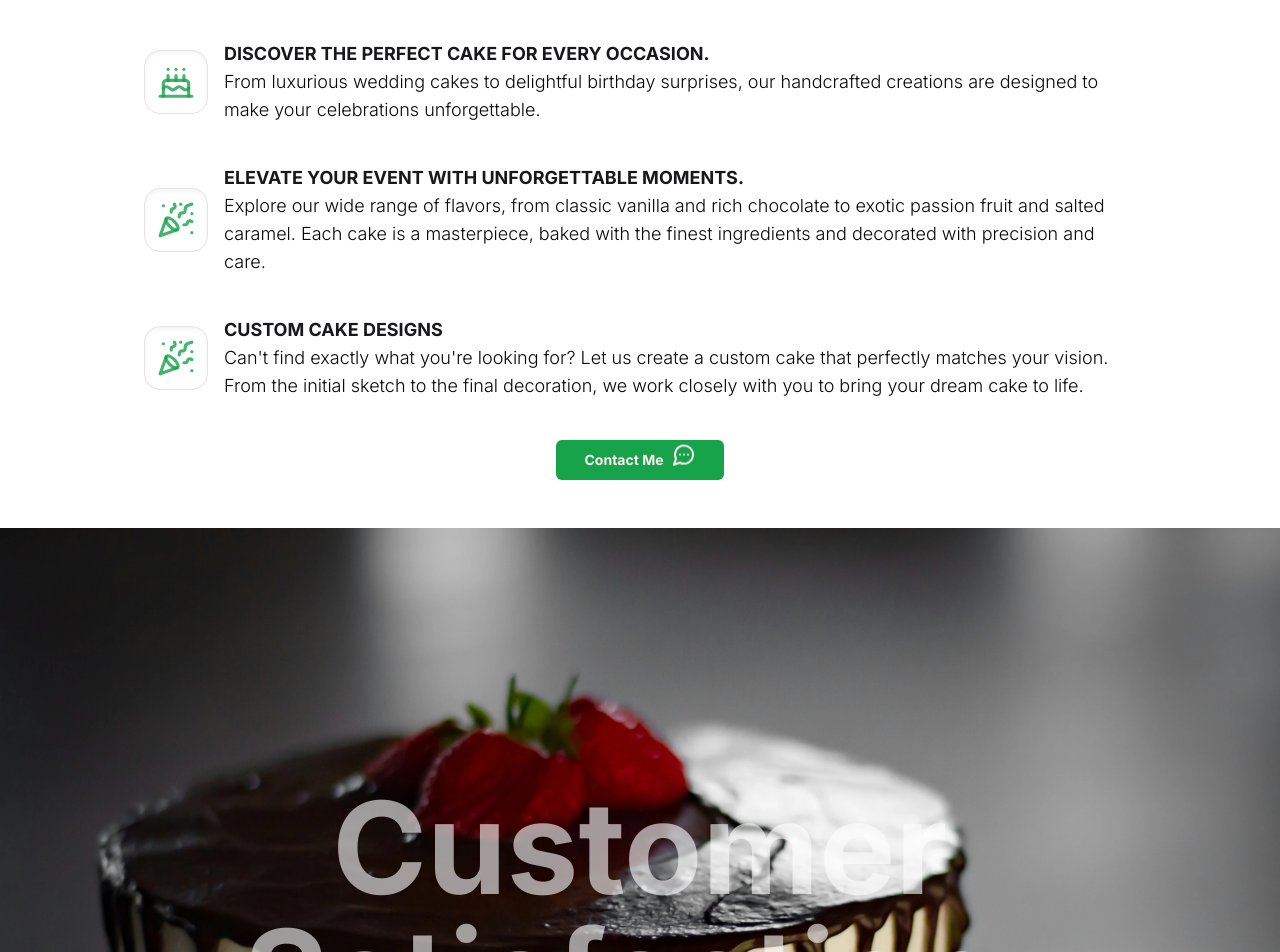
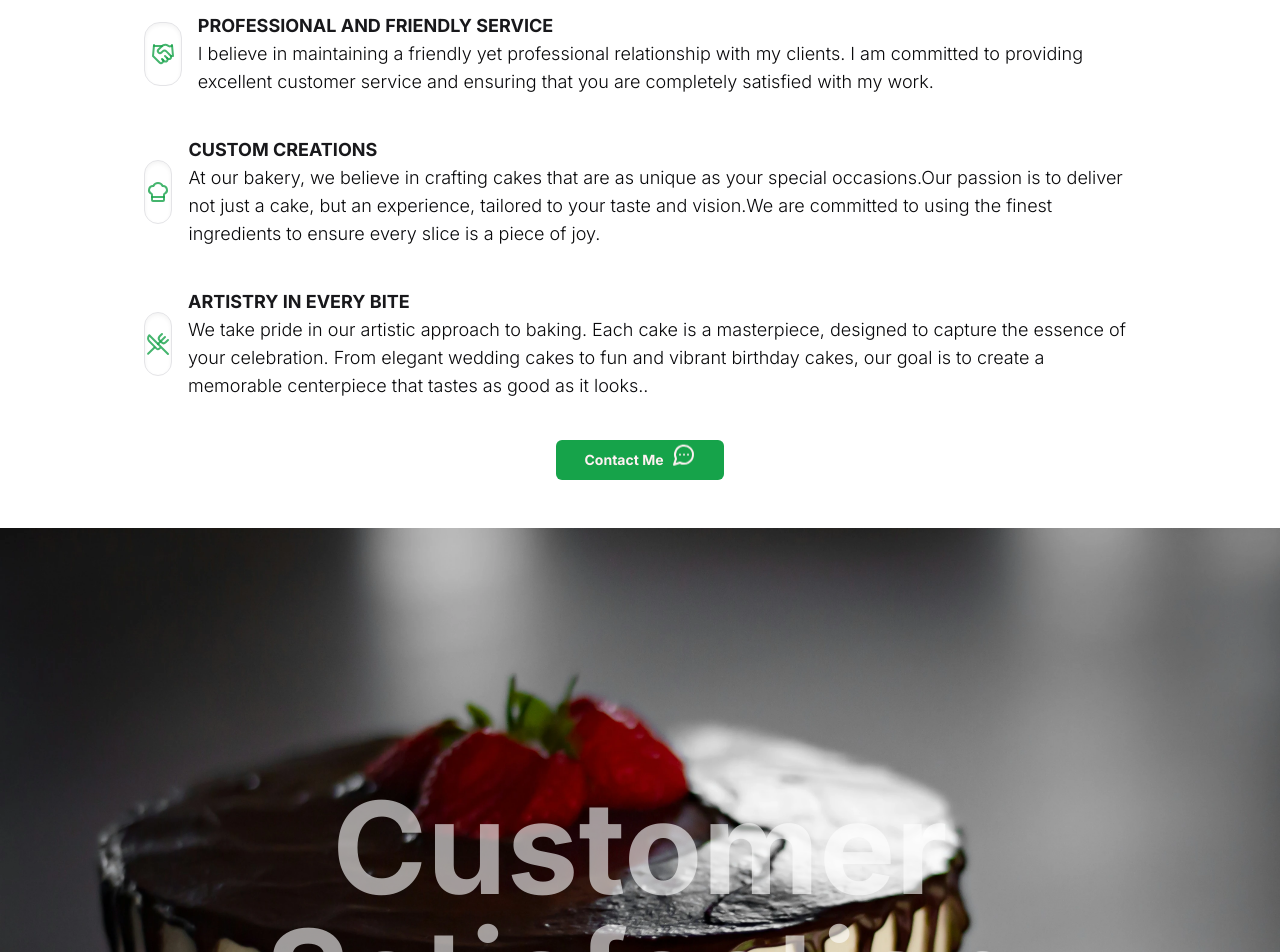
Before and after one commit to lucianRosuAtc/Cake-Alchemy, a Next.js app: page / in a window 1280 px wide. Shown: the part 4060-5012 px from the top of the page. Built offline with nearby package versions, Linux system fonts and the light colour scheme.

Commit message:
refactor: Optimize Hero and ParalaxHeaderJs components
- Update Hero component to use lazy loading for images
- Optimize image loading in ParalaxHeaderJs component
- Remove unnecessary CSS classes and styles in both components
- Improve code readability and maintainability

```diff
--- a/components/Intro.tsx
+++ b/components/Intro.tsx
@@ -1,16 +1,7 @@
+import { CakeSlice, MessageCircleMore, Cake, PartyPopper } from "lucide-react";
 
-import {
-  BadgeCheck,
-  Cake,
-  CakeSlice,
-  Handshake,
-  MessageCircleMore,
-  PartyPopper,
-  Trophy,
-
-} from "lucide-react";
 import { Button } from "./ui/button";
-import { IntroData } from "./components-data/intro-data";
+import { IntroDataFirst, IntroDataSecond } from "./components-data/intro-data";
 
 
 import React from "react";
@@ -38,21 +29,21 @@ export default function Paralax() {
 
 
       {/* 1 text  */}
-      <section className="">
-        <h3 className="my-8 text-center">Company Values</h3>
-        <div className="grid grid-cols-1 lg:grid-cols-3 gap-8 m-10 max-w-5xl mx-auto px-4 md:px-8">
-          {IntroData.map((intro, id) => (
+      <section className="px-4 md:px-8">
+        <h3 className="my-8 lg:text-center">Company Values</h3>
+        <div className="grid grid-cols-1 lg:grid-cols-3 gap-8 m-10 max-w-5xl mx-auto">
+          {IntroDataFirst.map((introFirst, id) => (
             <div key={id} className="flex flex-col items-start lg:items-center  justify-start">
               <div className="flex justify-center items-center h-16 w-16 border shadow-inner mr-4 rounded-2xl text-primary/80 dark:text-black dark:bg-white mb-4">
-                {intro.icon}
+                {introFirst.icon}
               </div>
 
               <div className="flex flex-col lg:text-center">
                 <p className="subtitle2 mb-4">
-                  {intro.title}
+                  {introFirst.title}
                 </p>
                 <p className="subtitle3">
-                  {intro.desc}
+                  {introFirst.desc}
                 </p>
               </div>
             </div>
@@ -78,42 +69,22 @@ export default function Paralax() {
       </section>
 
 
+
+
       <div className="flex flex-col gap-y-10 max-w-5xl mx-auto py-12 px-4">
-        <div className="flex items-center">
+        {IntroDataSecond.map((introSecond, id) => (
+          <div key={id} className="flex items-center">
             <div className="flex justify-center items-center h-16 w-16 border shadow-inner mr-4 rounded-2xl text-primary/80 dark:text-black dark:bg-white">
-            <Cake className="h-10 w-10 m-3" />
+              {introSecond.icon}
             </div>
             <div className="">
               <p className="subtitle2">
-              Discover the perfect cake for every occasion.
+                {introSecond.title}
               </p>
-            <p className="subtitle3">From luxurious wedding cakes to delightful birthday surprises, our handcrafted creations are designed to make your celebrations unforgettable.</p>
+              <p className="subtitle3">{introSecond.desc}</p>
             </div>
           </div>
-
-        <div className="flex items-center">
-          <div className="flex justify-center items-center h-16 w-16 border shadow-inner mr-4 rounded-2xl text-primary/80 dark:text-black dark:bg-white">
-            <PartyPopper className="h-10 w-10 m-3" />
-          </div>
-          <div className="">
-            <p className="subtitle2">
-              Elevate your event with unforgettable moments.
-            </p>
-            <p className="subtitle3">Explore our wide range of flavors, from classic vanilla and rich chocolate to exotic passion fruit and salted caramel. Each cake is a masterpiece, baked with the finest ingredients and decorated with precision and care.</p>
-          </div>
-        </div>
-
-        <div className="flex items-center">
-          <div className="flex justify-center items-center h-16 w-16 border shadow-inner mr-4 rounded-2xl text-primary/80 dark:text-black dark:bg-white">
-            <PartyPopper className="h-10 w-10 m-3" />
-          </div>
-          <div className="">
-            <p className="subtitle2">
-              Custom Cake Designs
-            </p>
-            <p className="subtitle3"> Can&apos;t find exactly what you&apos;re looking for? Let us create a custom cake that perfectly matches your vision. From the initial sketch to the final decoration, we work closely with you to bring your dream cake to life.</p>
-          </div>
-        </div>
+        ))}
 
         <div className="flex flex-col items-center justify-center">
           <Link href="/contact">
@@ -131,43 +102,18 @@ export default function Paralax() {
         {/* exterior paralax */}
         <div className="py-[20%] px-0">
           {/* inner paralax */}
-          <h1 className="text-5xl sm:text-7xl md:text-9xl text-center text-white/60">Customer Satisfaction:</h1>
+          <h1 className="text-5xl sm:text-7xl md:text-9xl text-center text-white/60">Customer Satisfaction</h1>
         </div>
       </section>
 
-
-      Customer Satisfaction:
-      <h4>Custom Cake Designs</h4>
-      <p className="text-base text-gray-500 text-justify leading-8 mx-12 my-10">
+      <section className="flex flex-col max-w-5xl mx-auto px-4 md:px-8 lg:text-center mb-8">
+        <h3 className="my-8">Custom Cake Designs</h3>
+        <p className="subtitle3 mb-8">
           Can&apos;t find exactly what you&apos;re looking for? Let us create a custom cake that perfectly matches your vision. From the initial sketch to the final decoration, we work closely with you to bring your dream cake to life.
         </p>
 
-
+      </section>
 
     </div>
   );
 }
-
-
-
-
-{/* <section className="mx-8">
-        <div className="max-w-7xl my-14 md:my-20 mx-auto">
-          <h2 className="text-center mb-8 md:mb-12 text-gray-800 dark:text-primary max-w-[550px] mx-auto">
-            My Services:
-          </h2>
-          <h4 className="md:mb-4 text-center my-4 md:my-12 light:text-gray-800 border-b border-primary max-w-[250px] mx-auto md:mx-0">
-            Our Specialties
-          </h4>
-          <ul className="grid grid-cols-1 md:grid-cols-2 lg:grid-cols-3 gap-4 mx-auto text-center md:text-left">
-            {plumbingData.map((plumbingService, id) => (
-              <li
-                key={id}
-                className="list-disc list-inside text-wrap text-sm md:text-base m-0 p-0"
-              >
-                {plumbingService.plumbing}
-              </li>
-            ))}
-          </ul>
-        </div>
-      </section> */}
--- a/components/components-data/intro-data.tsx
+++ b/components/components-data/intro-data.tsx
@@ -1,4 +1,13 @@
+import {
 
+  Cake,
+  CakeSlice,
+
+  MessageCircleMore,
+  PartyPopper,
+  Trophy,
+
+} from "lucide-react";
 import {
   BadgeCheck,
   Handshake,
@@ -6,12 +15,12 @@ import {
   UtensilsCrossed,
 } from "lucide-react";
 
-export const IntroData = [
+export const IntroDataFirst = [
   {
     id: 1,
     icon: <Handshake />,
     title: "Professional and Friendly Service",
-    desc: "I believe in maintaining a friendly yet professional relationship with my clients. I am committed to providing excellent customer service and ensuring that you are            completely satisfied with my work."
+    desc: "I believe in maintaining a friendly yet professional relationship with my clients. I am committed to providing excellent customer service and ensuring that you are completely satisfied with my work."
   },
   {
     id: 2,
@@ -28,3 +37,28 @@ export const IntroData = [
   },
 
 ];
+
+
+
+export const IntroDataSecond = [
+  {
+    id: 1,
+    icon: <Handshake />,
+    title: "Professional and Friendly Service",
+    desc: "I believe in maintaining a friendly yet professional relationship with my clients. I am committed to providing excellent customer service and ensuring that you are completely satisfied with my work."
+  },
+  {
+    id: 2,
+    icon: <ChefHat />,
+    title: "Custom Creations",
+    desc: "At our bakery, we believe in crafting cakes that are as unique as your special occasions.Our passion is to deliver not just a cake, but an experience, tailored to your taste and vision.We are committed to using the finest ingredients to ensure every slice is a piece of joy."
+  },
+
+  {
+    id: 3,
+    icon: <UtensilsCrossed />,
+    title: "Artistry in Every Bite",
+    desc: " We take pride in our artistic approach to baking. Each cake is a masterpiece, designed to capture the essence of your celebration. From elegant wedding cakes to fun and vibrant  birthday cakes, our goal is to create a memorable centerpiece that tastes as good as it looks.."
+  },
+
+];
```
Lines whose indentation alone changed are shown as unchanged.
